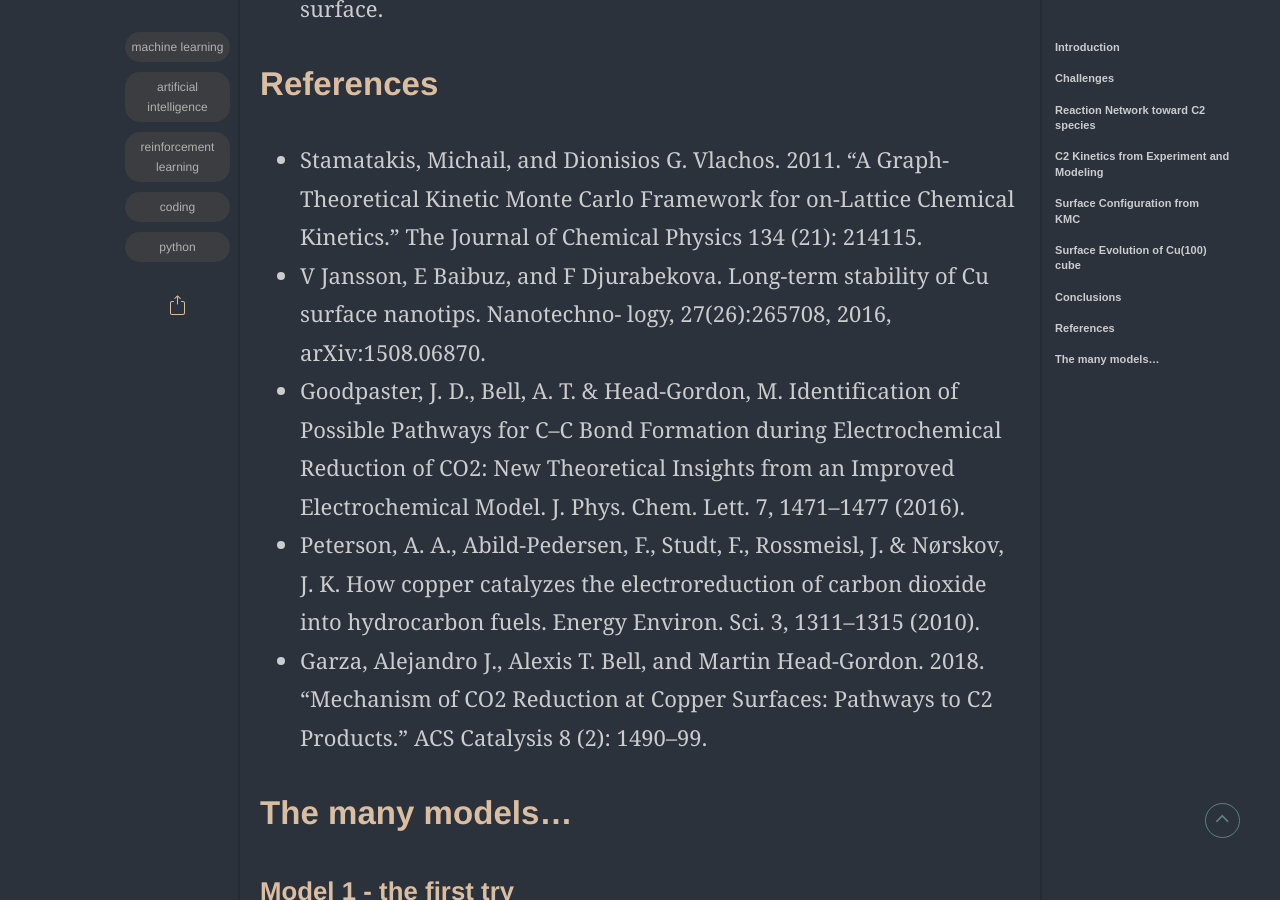
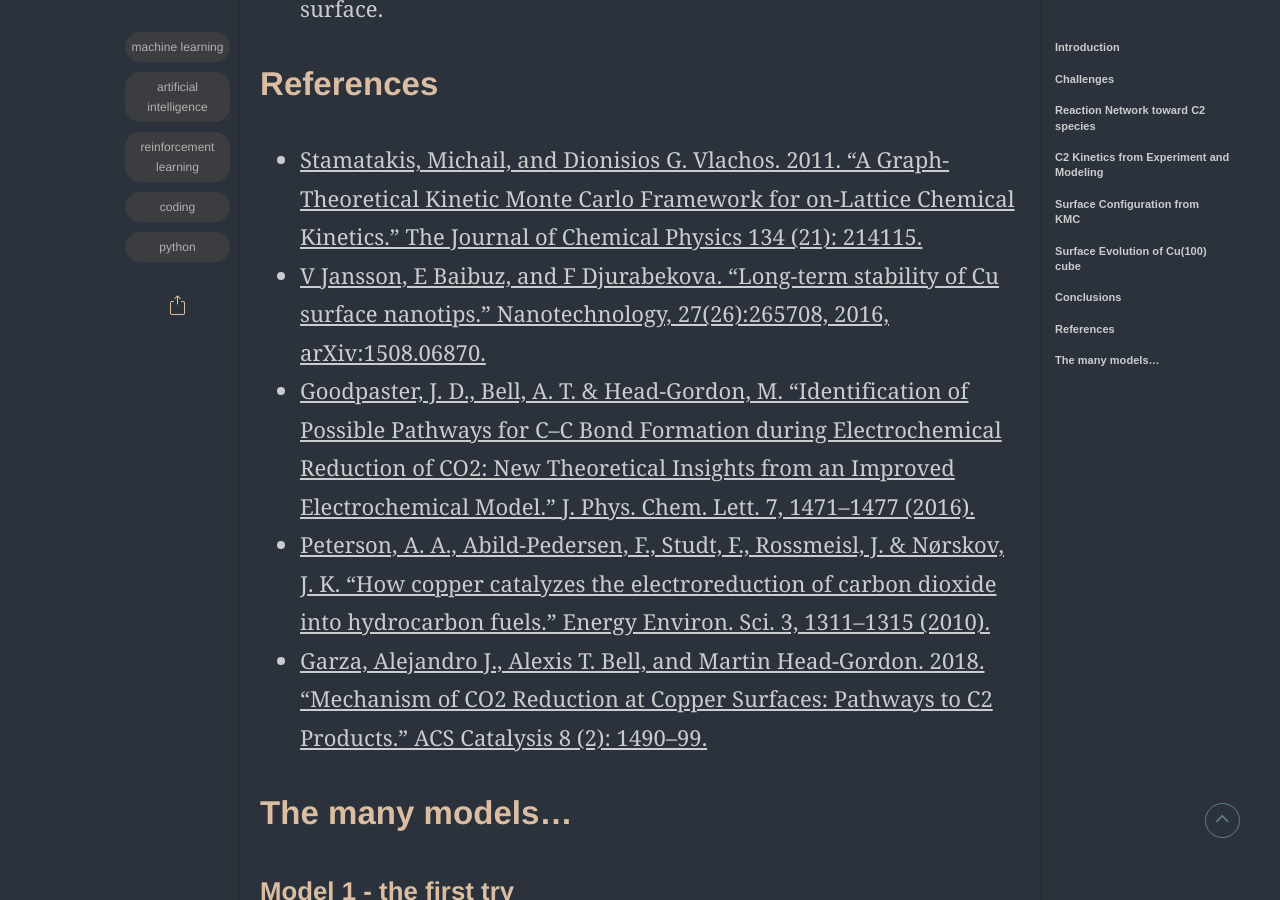
Before and after one commit to mutianyou2013/mutianyou2013.github.io, a Jekyll site: the page built from _posts/2019-04-01-CO2-Cu-KMC.md, in a window 1280 px wide and 900 px high, scrolled down 5517 px. Built offline with Jekyll 4.4.1, drawn with Linux system fonts in a browser that asks for light colours; some web fonts are replaced; comment, search, counter and statistics services are not loaded.

Commit message:
Update 2019-04-01-CO2-Cu-KMC.md

```diff
--- a/_posts/2019-04-01-CO2-Cu-KMC.md
+++ b/_posts/2019-04-01-CO2-Cu-KMC.md
@@ -52,11 +52,11 @@
 
 ## References
 
-- Stamatakis, Michail, and Dionisios G. Vlachos. 2011. “A Graph-Theoretical Kinetic Monte Carlo Framework for on-Lattice Chemical Kinetics.” The Journal of Chemical Physics 134 (21): 214115.
-- V Jansson, E Baibuz, and F Djurabekova. Long-term stability of Cu surface nanotips. Nanotechno- logy, 27(26):265708, 2016, arXiv:1508.06870.
-- Goodpaster, J. D., Bell, A. T. & Head-Gordon, M. Identification of Possible Pathways for C–C Bond Formation during Electrochemical Reduction of CO2: New Theoretical Insights from an Improved Electrochemical Model. J. Phys. Chem. Lett. 7, 1471–1477 (2016).
-- Peterson, A. A., Abild-Pedersen, F., Studt, F., Rossmeisl, J. & Nørskov, J. K. How copper catalyzes the electroreduction of carbon dioxide into hydrocarbon fuels. Energy Environ. Sci. 3, 1311–1315 (2010).
-- Garza, Alejandro J., Alexis T. Bell, and Martin Head-Gordon. 2018. “Mechanism of CO2 Reduction at Copper Surfaces: Pathways to C2 Products.” ACS Catalysis 8 (2): 1490–99.
+- [Stamatakis, Michail, and Dionisios G. Vlachos. 2011. “A Graph-Theoretical Kinetic Monte Carlo Framework for on-Lattice Chemical Kinetics.” The Journal of Chemical Physics 134 (21): 214115.](https://aip.scitation.org/doi/10.1063/1.3596751)
+- [V Jansson, E Baibuz, and F Djurabekova. “Long-term stability of Cu surface nanotips.” Nanotechnology, 27(26):265708, 2016, arXiv:1508.06870.](https://iopscience.iop.org/article/10.1088/0957-4484/27/26/265708)
+- [Goodpaster, J. D., Bell, A. T. & Head-Gordon, M. “Identification of Possible Pathways for C–C Bond Formation during Electrochemical Reduction of CO2: New Theoretical Insights from an Improved Electrochemical Model.” J. Phys. Chem. Lett. 7, 1471–1477 (2016).](https://pubs.acs.org/doi/10.1021/acs.jpclett.6b00358)
+- [Peterson, A. A., Abild-Pedersen, F., Studt, F., Rossmeisl, J. & Nørskov, J. K. “How copper catalyzes the electroreduction of carbon dioxide into hydrocarbon fuels.” Energy Environ. Sci. 3, 1311–1315 (2010).](https://pubs.rsc.org/en/content/articlelanding/2010/ee/c0ee00071j)
+- [Garza, Alejandro J., Alexis T. Bell, and Martin Head-Gordon. 2018. “Mechanism of CO2 Reduction at Copper Surfaces: Pathways to C2 Products.” ACS Catalysis 8 (2): 1490–99.](https://pubs.acs.org/doi/10.1021/acscatal.7b03477)
 
 ## The many models...
 ### Model 1 - the first try
```
